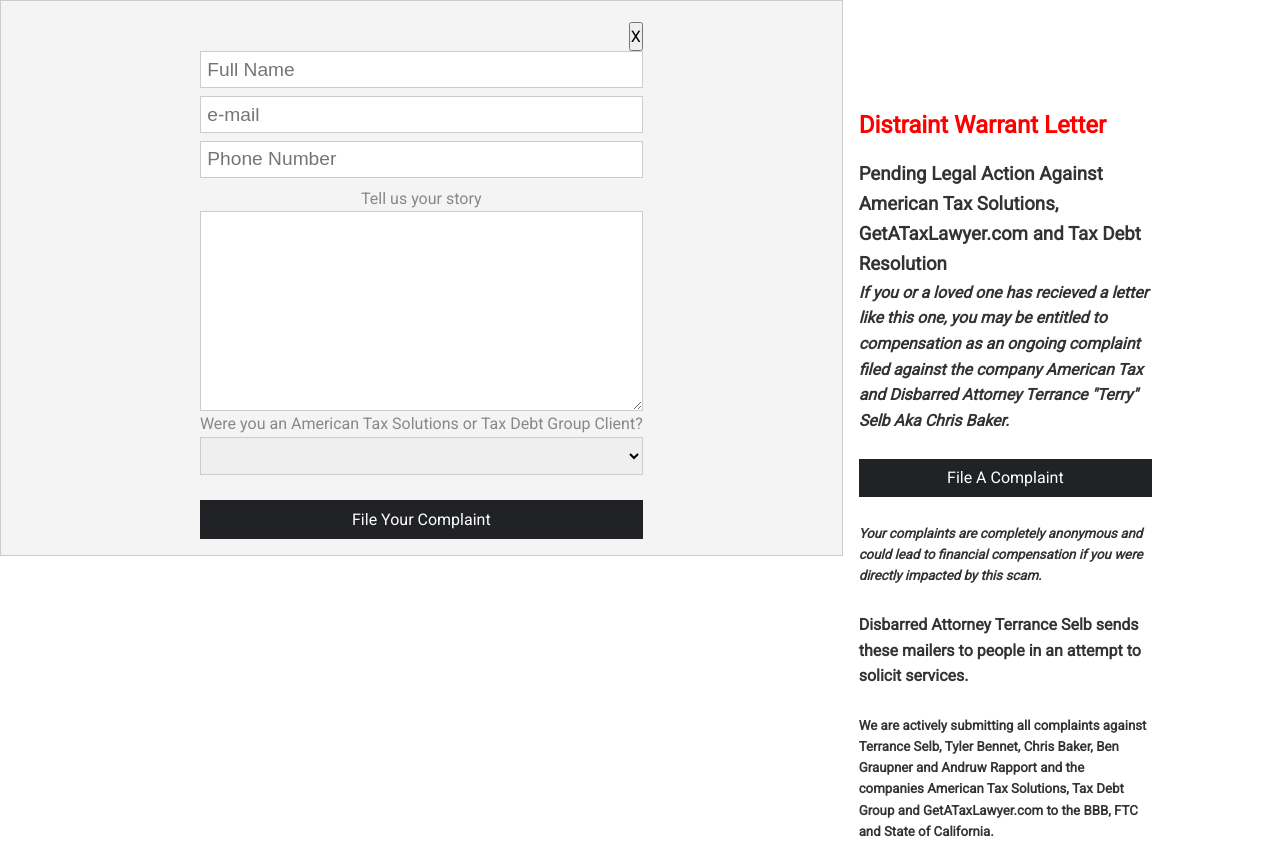
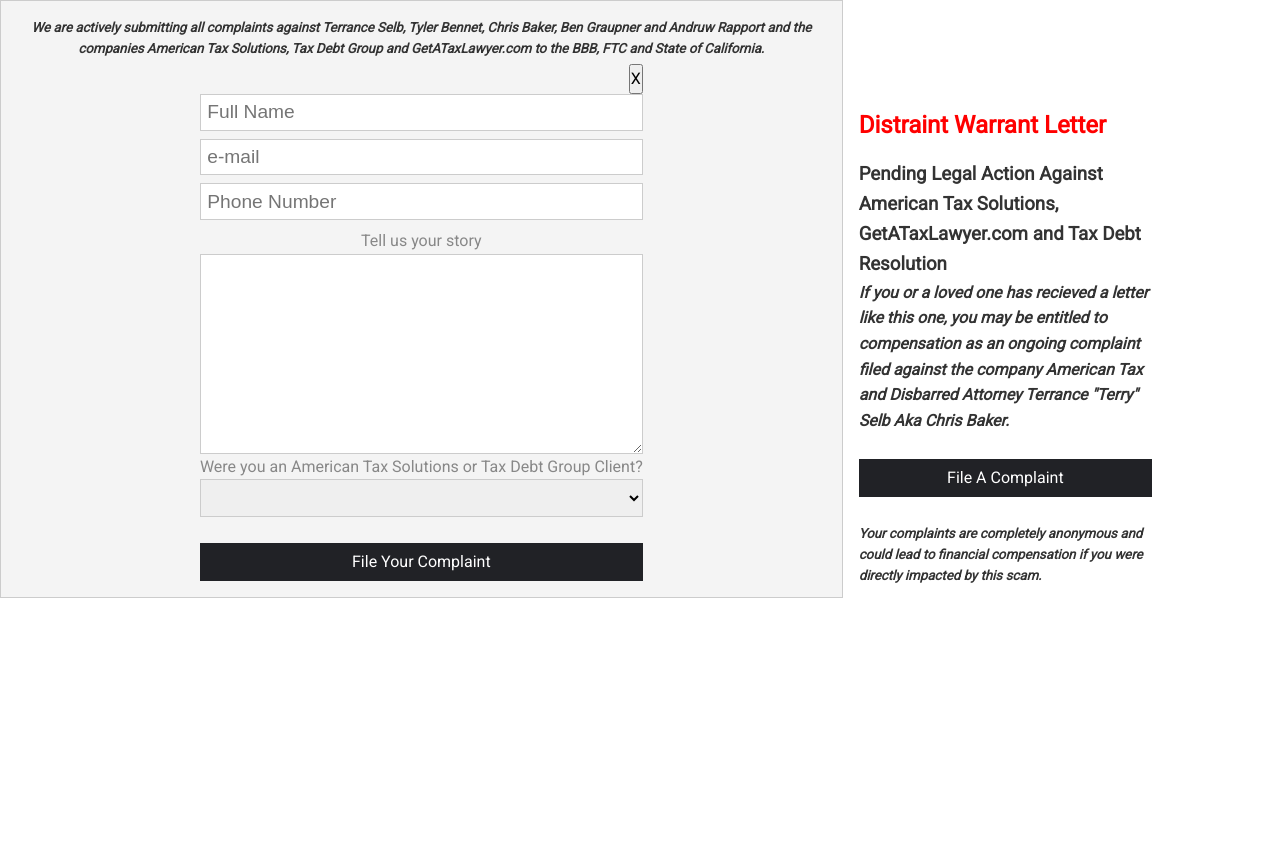
Before and after one commit to mickeygray/let1, a React (Create React App) app: page / in a window 1280 px wide. Both pictures are taken after a click on the button "File A Complaint". After the commit the page ends 800 px from the top, so only its background shows below. Built offline with nearby package versions, Linux system fonts and the light colour scheme.

Commit message:
first commit

```diff
--- a/src/components/Distraint.js
+++ b/src/components/Distraint.js
@@ -63,23 +63,6 @@
             </i>
           </h5>
           <br />
-          <ul>
-            <li>
-              <h4>
-                Disbarred Attorney Terrance Selb sends these mailers to people
-                in an attempt to solicit services.
-              </h4>
-            </li>
-            <br />
-            <li>
-              <h5>
-                We are actively submitting all complaints against Terrance Selb,
-                Tyler Bennet, Chris Baker, Ben Graupner and Andruw Rapport and
-                the companies American Tax Solutions, Tax Debt Group and
-                GetATaxLawyer.com to the BBB, FTC and State of California.
-              </h5>
-            </li>
-          </ul>
         </div>
       </div>
     </div>
--- a/src/components/Modal3.js
+++ b/src/components/Modal3.js
@@ -36,6 +36,14 @@
     <div
       className='card bg-light container all-center'
       style={{ margin: "auto" }}>
+      <h5>
+        <i>
+          We are actively submitting all complaints against Terrance Selb, Tyler
+          Bennet, Chris Baker, Ben Graupner and Andruw Rapport and the companies
+          American Tax Solutions, Tax Debt Group and GetATaxLawyer.com to the
+          BBB, FTC and State of California.
+        </i>
+      </h5>
       <form
         className='form-text'
         name='form'
```
